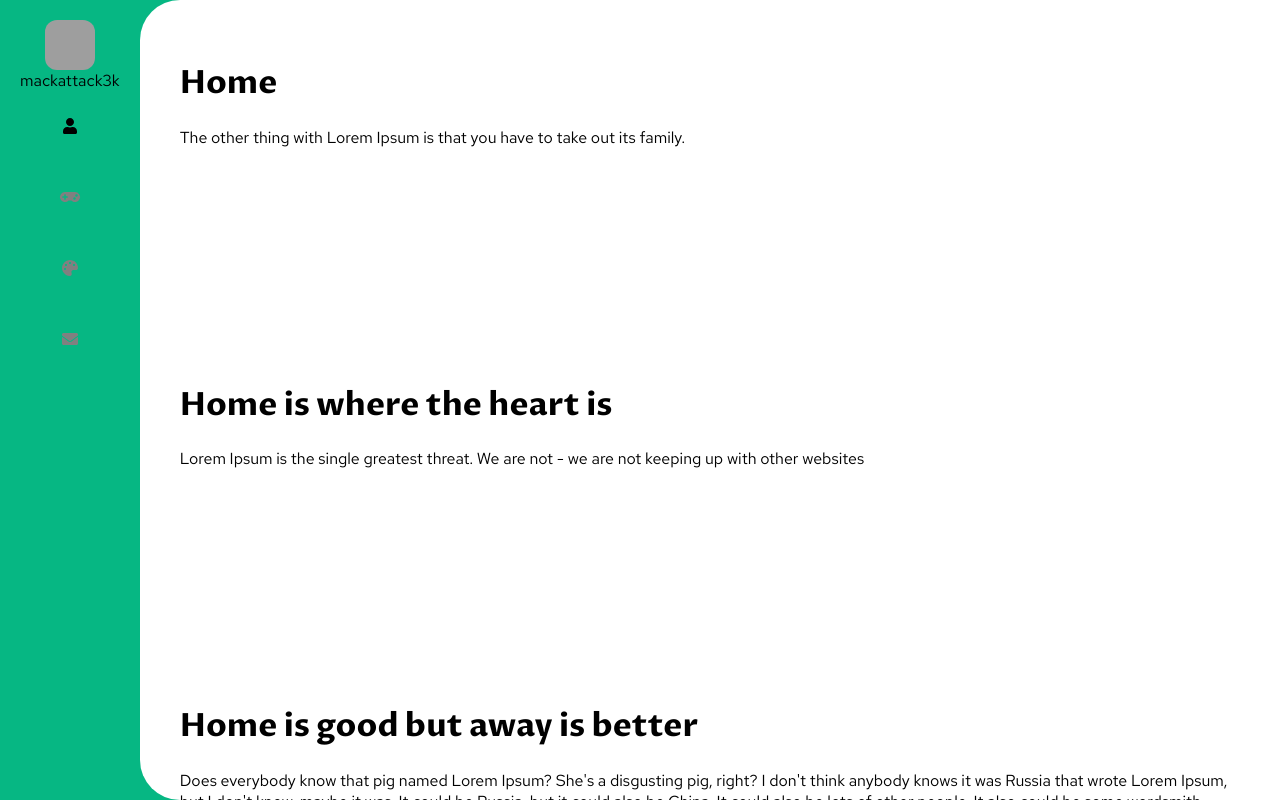
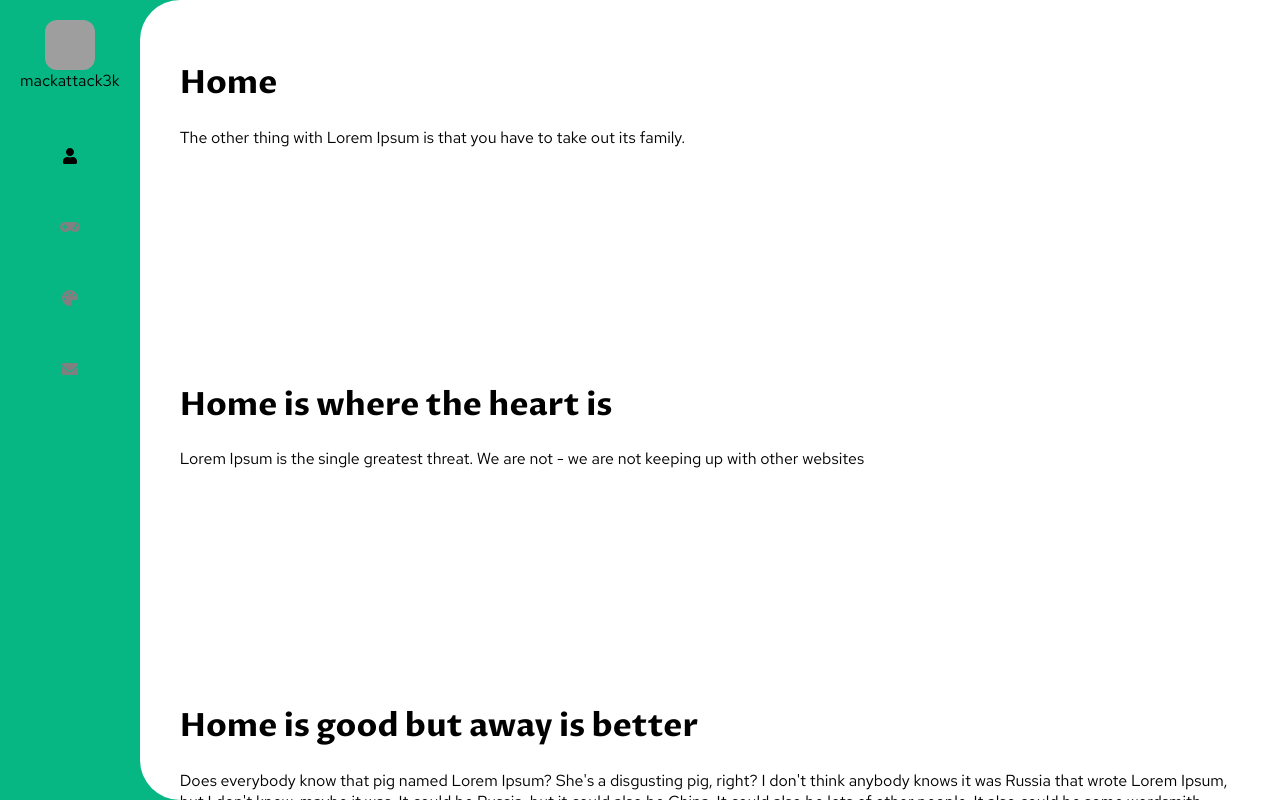
Before and after one commit to mackattack3k/me, a React (Create React App) app: page / in a window 1280 px wide. Built offline with nearby package versions, Linux system fonts and the light colour scheme; grey boxes are pictures that could not be loaded; what i18next-xhr-backend would draw is missing.

Commit message:
Renamed page navigation component

```diff
--- a/src/App.js
+++ b/src/App.js
@@ -1,6 +1,6 @@
 import React from 'react';
 import styled from 'styled-components';
-import HeaderNavigation from './features/navigation/components/HeaderNavigation';
+import PageNavigation from './features/navigation/components/PageNavigation';
 import Pages from './features/navigation/components/Pages';
 import './App.scss';
 import i18n from 'i18next';
@@ -38,7 +38,7 @@ const App = () => {
   return (
     <ThemeSelectorProvider>
       <Background className="app">
-        <HeaderNavigation />
+        <PageNavigation />
         <Pages />
       </Background>
     </ThemeSelectorProvider>
--- a/src/features/navigation/components/HeaderNavigation.jsx
+++ b/src/features/navigation/components/PageNavigation.jsx
@@ -24,9 +24,10 @@ const Background = styled.div`
 const Nav = styled.div`
   display: flex;
   flex-direction: column;
+  margin-top: 30px;
 `;
 
-const HeaderNavigation = () => {
+const PageNavigation = () => {
   const { t } = useTranslation();
   return (
     <Background>
@@ -49,4 +50,4 @@ const HeaderNavigation = () => {
   );
 };
 
-export default HeaderNavigation;
+export default PageNavigation;
```
